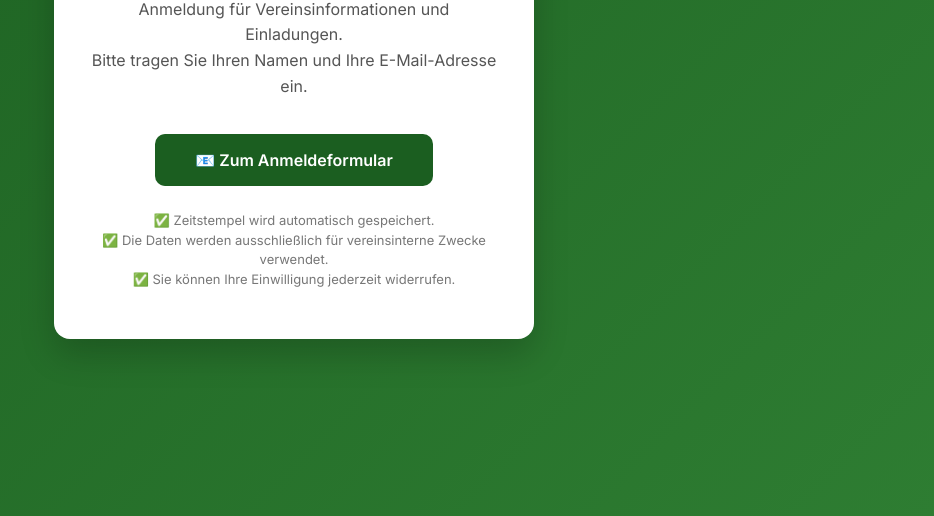
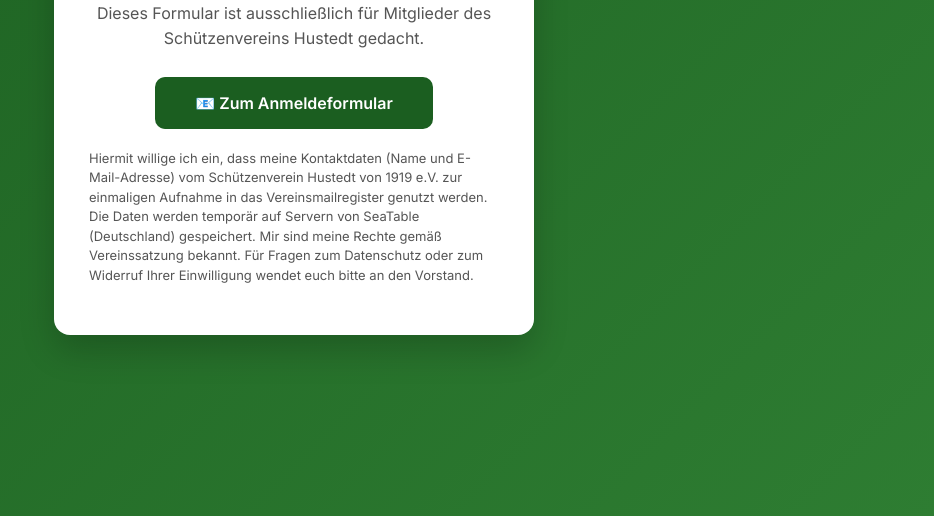
Before and after one commit to Schutzenverein-Hustedt-von-1919-e-V/Mailanmeldung, a plain HTML site: page index.html in a window 1280 px wide. Shown: the part 284-800 px from the top of the page, without its empty margins (346-1280 px from the left). Drawn offline with Linux system fonts and the light colour scheme.

Commit message:
Update index.html

```diff
--- a/index.html
+++ b/index.html
@@ -53,7 +53,7 @@
       color: #555;
       font-size: 16px;
       line-height: 1.6;
-      margin-bottom: 35px;
+      margin-bottom: 25px;
     }
 
     /* Button */
@@ -67,6 +67,7 @@
       border-radius: 10px;
       text-decoration: none;
       transition: background 0.2s ease, transform 0.2s ease;
+      margin-bottom: 20px;
     }
 
     a.button:hover {
@@ -76,10 +77,10 @@
 
     /* DSGVO Hinweis */
     .ds {
-      margin-top: 25px;
       font-size: 13px;
-      color: #777;
+      color: #555;
       line-height: 1.5;
+      text-align: left;
     }
 
     /* Responsive */
@@ -105,8 +106,7 @@
     <h1>Schützenverein Hustedt</h1>
 
     <p>
-      Anmeldung für Vereinsinformationen und Einladungen.<br>
-      Bitte tragen Sie Ihren Namen und Ihre E-Mail-Adresse ein.
+      Dieses Formular ist ausschließlich für Mitglieder des Schützenvereins Hustedt gedacht.
     </p>
 
     <!-- Button zum Webformular -->
@@ -118,9 +118,7 @@
     </a>
 
     <div class="ds">
-      ✅ Zeitstempel wird automatisch gespeichert.<br>
-      ✅ Die Daten werden ausschließlich für vereinsinterne Zwecke verwendet.<br>
-      ✅ Sie können Ihre Einwilligung jederzeit widerrufen.
+      Hiermit willige ich ein, dass meine Kontaktdaten (Name und E-Mail-Adresse) vom Schützenverein Hustedt von 1919 e.V. zur einmaligen Aufnahme in das Vereinsmailregister genutzt werden. Die Daten werden temporär auf Servern von SeaTable (Deutschland) gespeichert. Mir sind meine Rechte gemäß Vereinssatzung bekannt. Für Fragen zum Datenschutz oder zum Widerruf Ihrer Einwilligung wendet euch bitte an den Vorstand.
     </div>
   </div>
 
```
